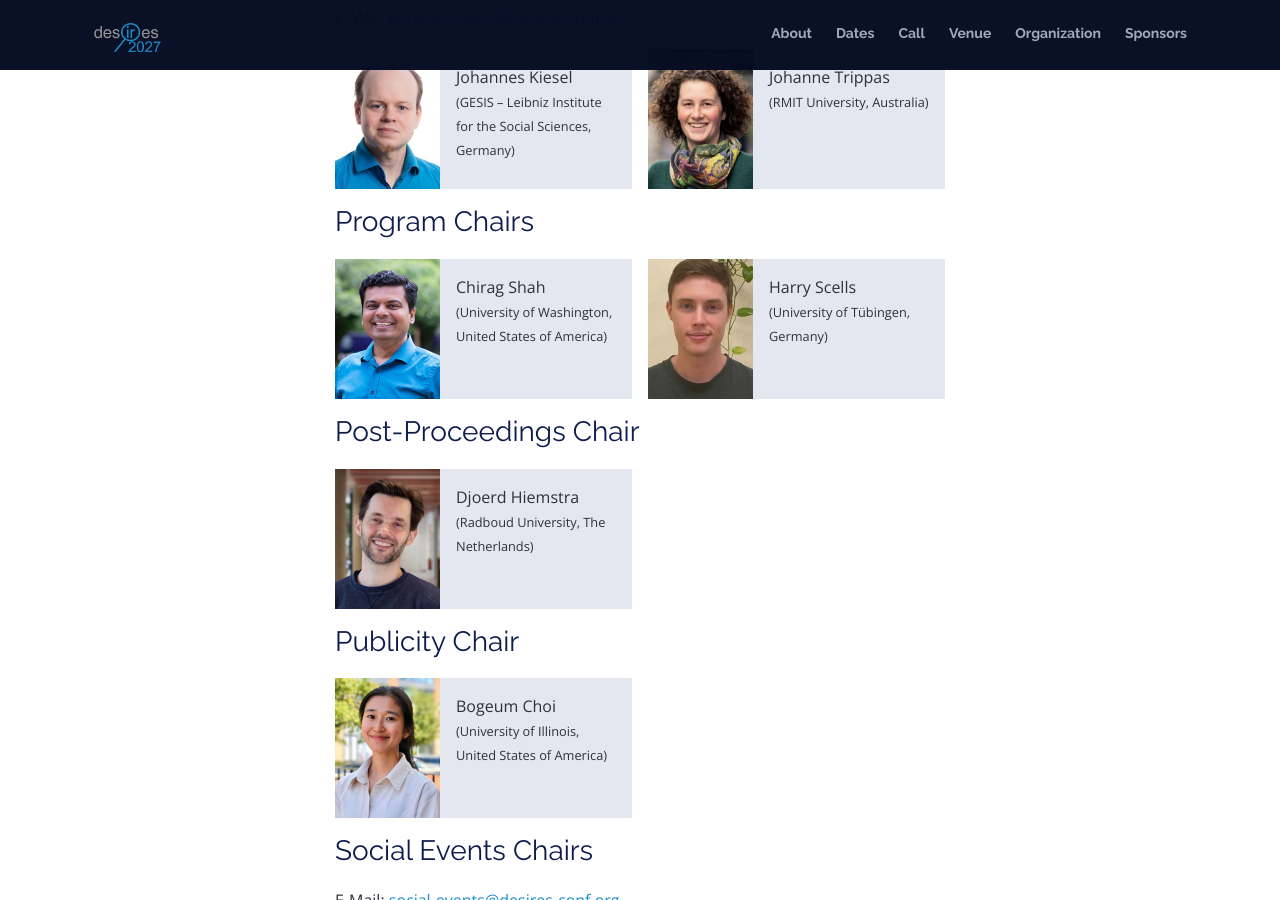
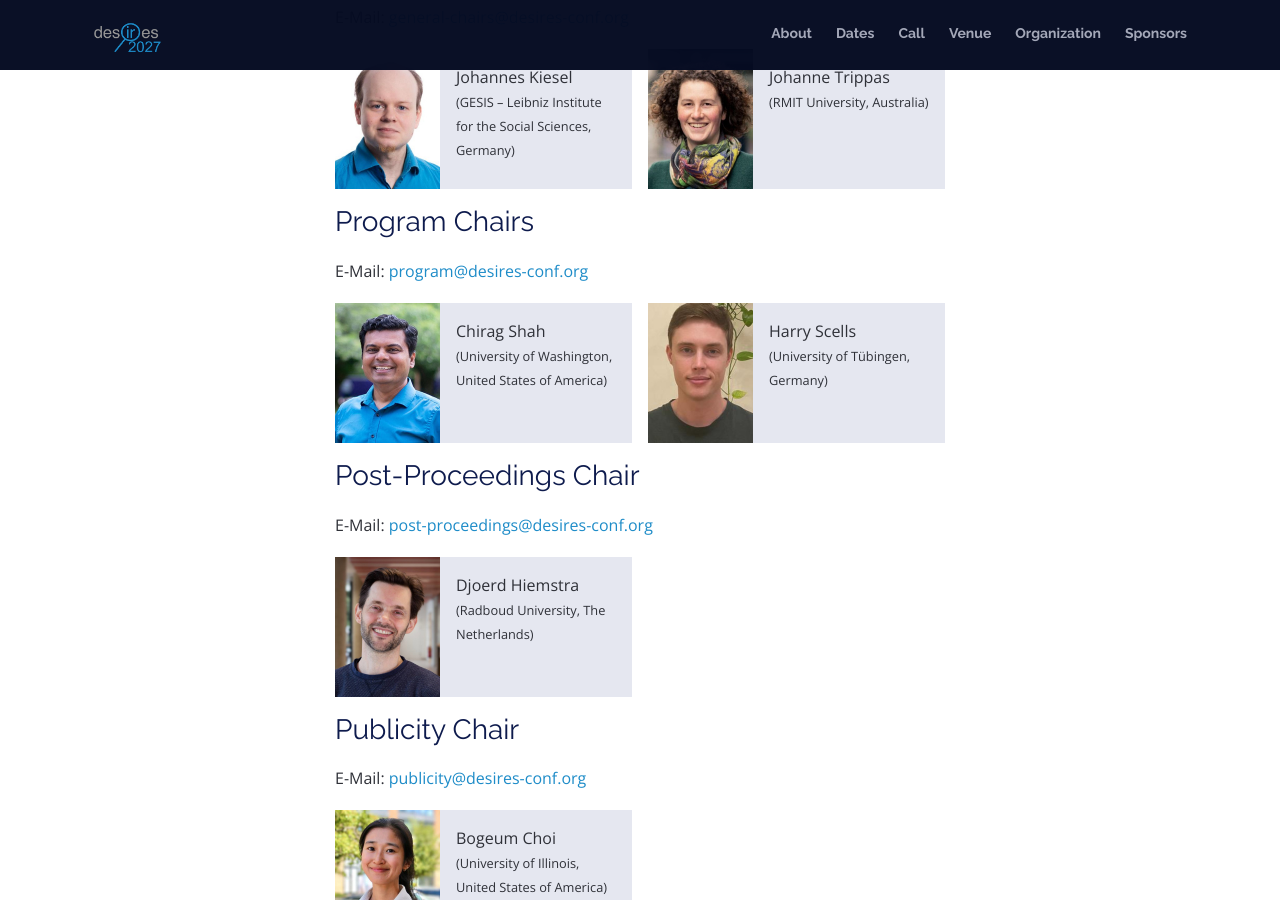
Before and after one commit to desires-conf/desires-conf.github.io, a Jekyll site: the page built from 2027/index.html, in a window 1280 px wide and 900 px high, scrolled down 4579 px. Built offline with Jekyll 4.4.1, drawn with Linux system fonts in a browser that asks for light colours; nearby versions of some CDN libraries; some of the changed text lies outside the part shown.

Commit message:
Add mail addresses

```diff
--- a/2027/index.html
+++ b/2027/index.html
@@ -163,6 +163,9 @@ subtitle: Cologne, Germany
       </div>
 
       <h3>Program Chairs</h3>
+      <p>
+        E-Mail: <a href="mailto:program@desires-conf.org">program@desires-conf.org</a>
+      </p>
       <div class="people">
         <figure>
           <img src="img/person-shah.jpg" alt="Chirag Shah">
@@ -181,6 +184,9 @@ subtitle: Cologne, Germany
       </div>
 
       <h3>Post-Proceedings Chair</h3>
+      <p>
+        E-Mail: <a href="mailto:post-proceedings@desires-conf.org">post-proceedings@desires-conf.org</a>
+      </p>
       <div class="people">
         <figure>
           <img src="img/person-hiemstra.jpg" alt="Djoerd Hiemstra">
@@ -192,6 +198,9 @@ subtitle: Cologne, Germany
       </div>
 
       <h3>Publicity Chair</h3>
+      <p>
+        E-Mail: <a href="mailto:publicity@desires-conf.org">publicity@desires-conf.org</a>
+      </p>
       <div class="people">
         <figure>
           <img src="img/person-choi.jpg" alt="Bogeum Choi">
@@ -238,6 +247,9 @@ subtitle: Cologne, Germany
       </div>
 
       <h3>Steering Committee</h3>
+      <p>
+        E-Mail: <a href="mailto:steering-committee@desires-conf.org">steering-committee@desires-conf.org</a>
+      </p>
       <div class="people">
         <figure>
           <img src="img/person-alonso.jpg" alt="Omar Alonso">
```
